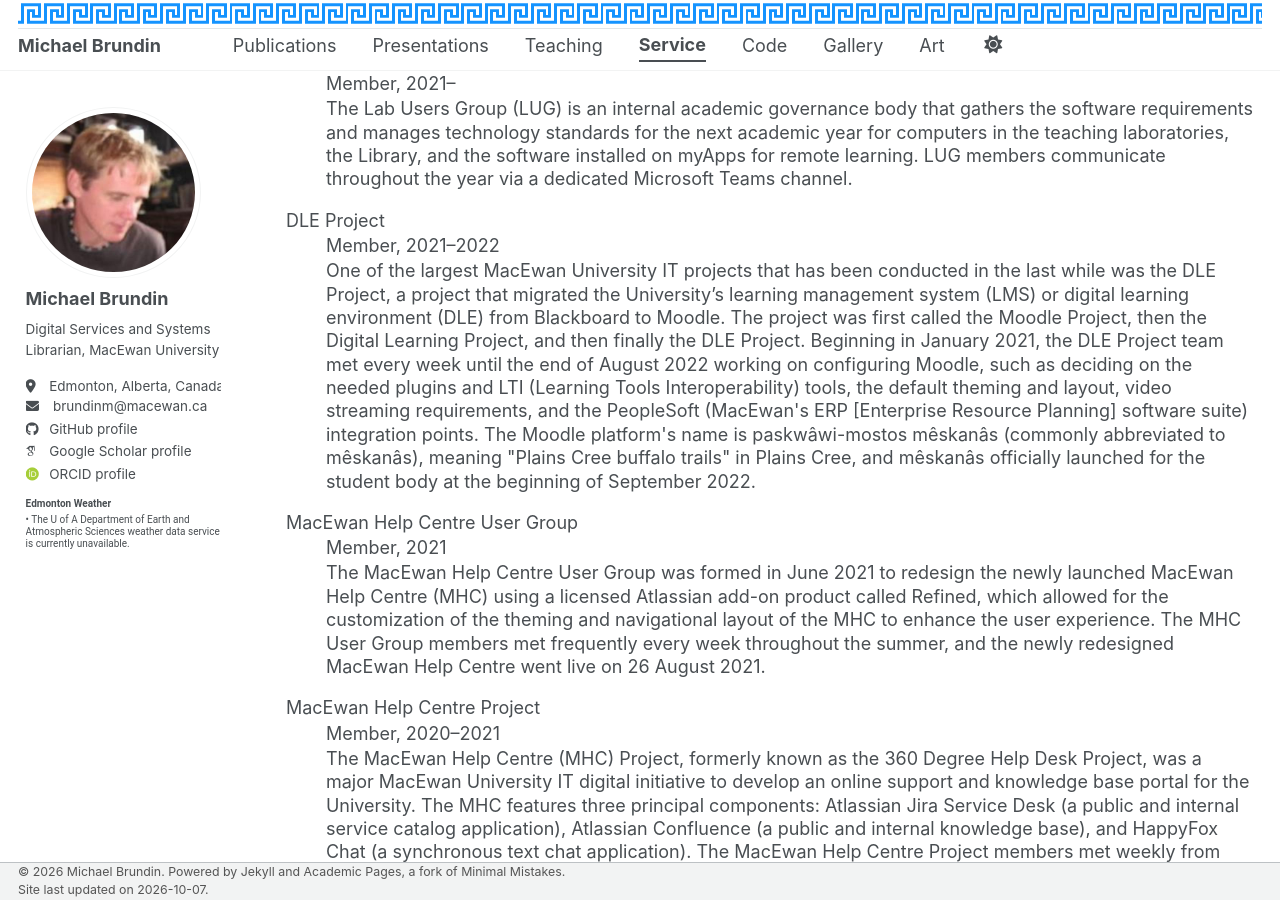
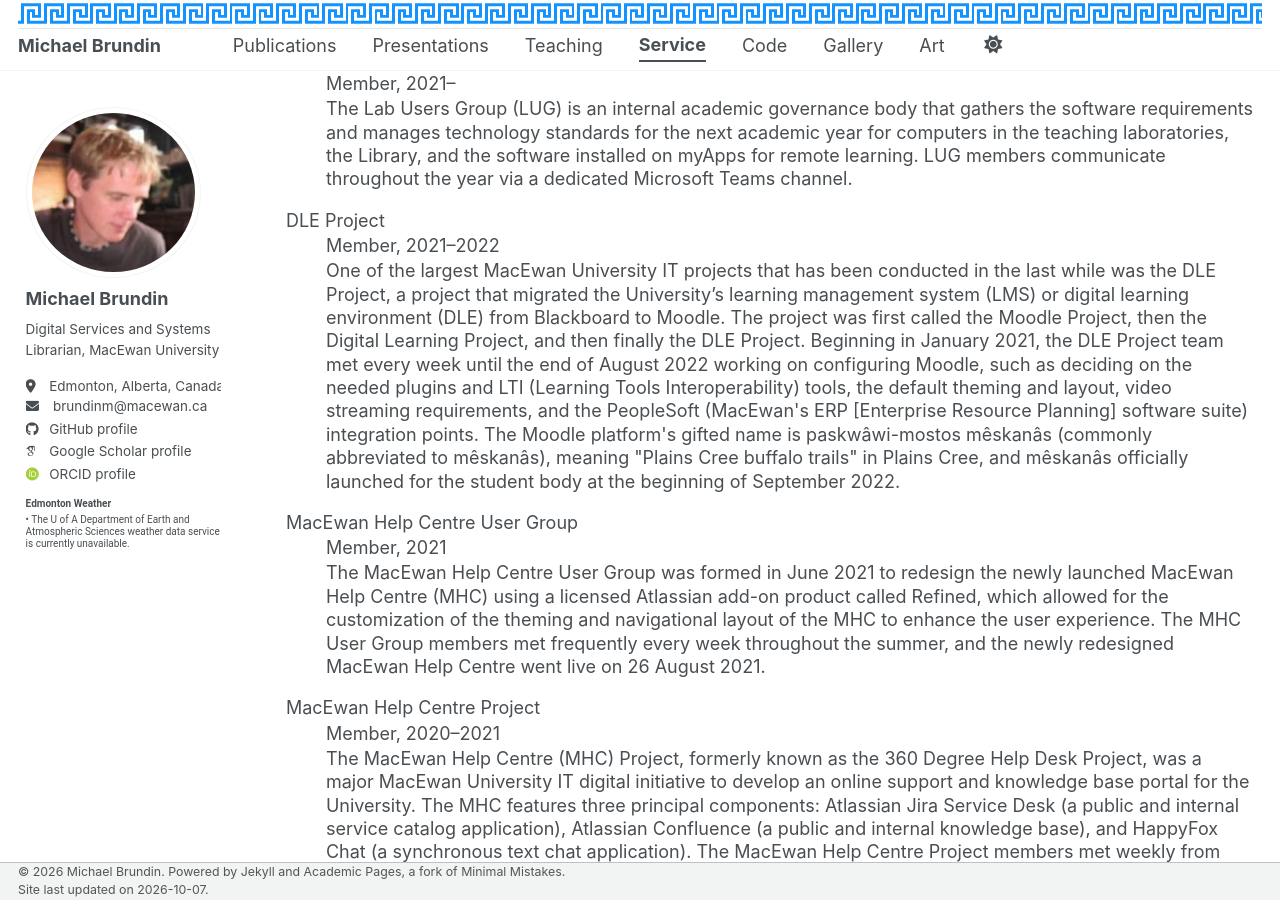
Before and after one commit to brundinm/brundinm.github.io, a Jekyll site: the page built from _pages/service.html, in a window 1280 px wide and 900 px high, scrolled down 3063 px. Built offline with Jekyll 4.4.1, drawn with Linux system fonts in a browser that asks for light colours; some web fonts are replaced; a script bundle is joined from its source files by our own code; library files that are not in the unit come from our copies.

Commit message:
Update service.html

```diff
--- a/_pages/service.html
+++ b/_pages/service.html
@@ -128,7 +128,7 @@
 <dl>
   <dt>DLE Project</dt>
   <dd>Member, 2021–2022</dd>
-  <dd>One of the largest MacEwan University IT projects that has been conducted in the last while was the DLE Project, a project that migrated the University’s learning management system (LMS) or digital learning environment (DLE) from Blackboard to Moodle. The project was first called the Moodle Project, then the Digital Learning Project, and then finally the DLE Project. Beginning in January 2021, the DLE Project team met every week until the end of August 2022 working on configuring Moodle, such as deciding on the needed plugins and LTI (Learning Tools Interoperability) tools, the default theming and layout, video streaming requirements, and the PeopleSoft (MacEwan's ERP [Enterprise Resource Planning] software suite) integration points. The Moodle platform's name is paskwâwi-mostos mêskanâs (commonly abbreviated to mêskanâs), meaning "Plains Cree buffalo trails" in Plains Cree, and mêskanâs officially launched for the student body at the beginning of September 2022.</dd>
+  <dd>One of the largest MacEwan University IT projects that has been conducted in the last while was the DLE Project, a project that migrated the University’s learning management system (LMS) or digital learning environment (DLE) from Blackboard to Moodle. The project was first called the Moodle Project, then the Digital Learning Project, and then finally the DLE Project. Beginning in January 2021, the DLE Project team met every week until the end of August 2022 working on configuring Moodle, such as deciding on the needed plugins and LTI (Learning Tools Interoperability) tools, the default theming and layout, video streaming requirements, and the PeopleSoft (MacEwan's ERP [Enterprise Resource Planning] software suite) integration points. The Moodle platform's gifted name is paskwâwi-mostos mêskanâs (commonly abbreviated to mêskanâs), meaning "Plains Cree buffalo trails" in Plains Cree, and mêskanâs officially launched for the student body at the beginning of September 2022.</dd>
 </dl>
 <dl>
   <dt>MacEwan Help Centre User Group</dt>
```
